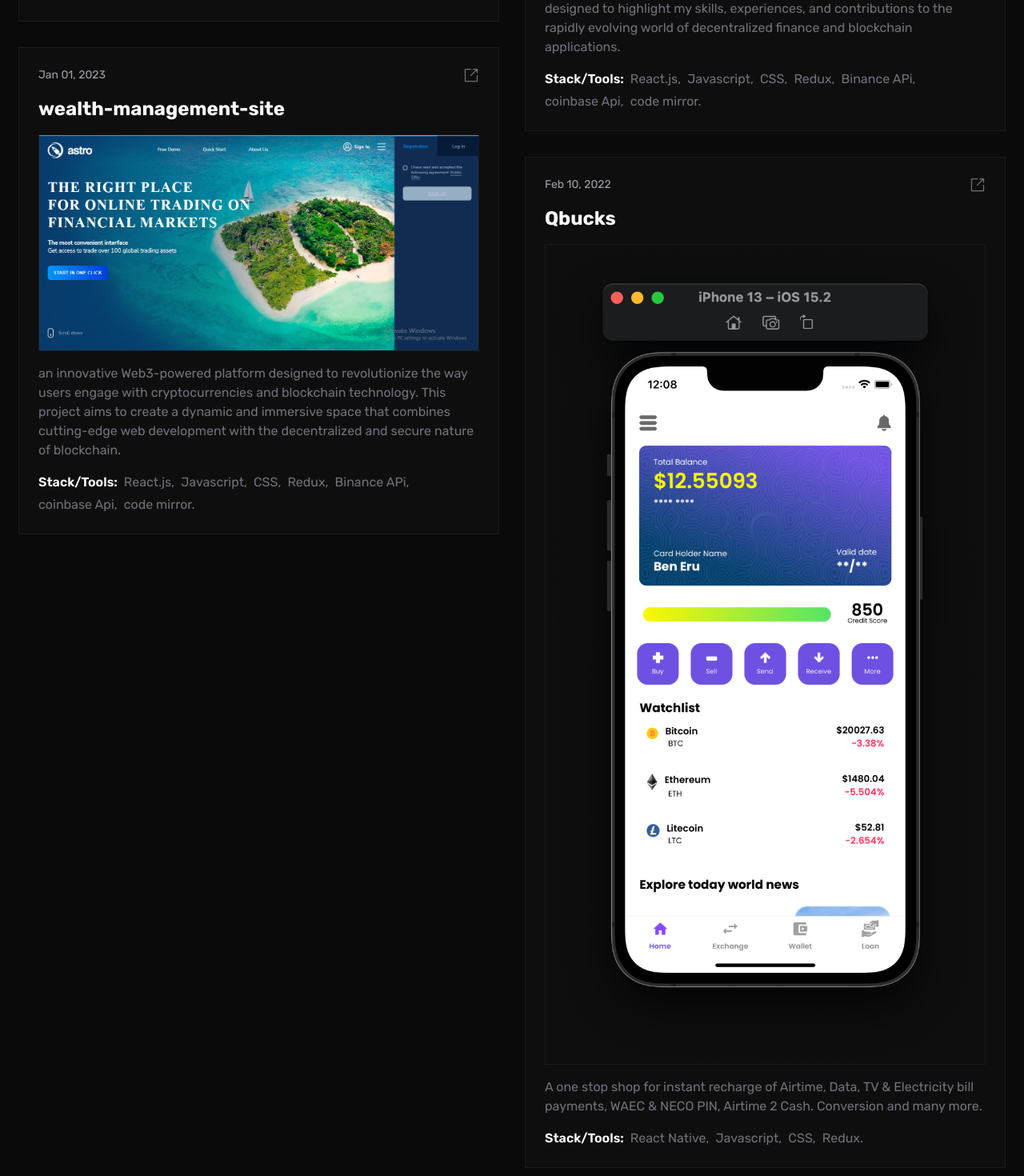
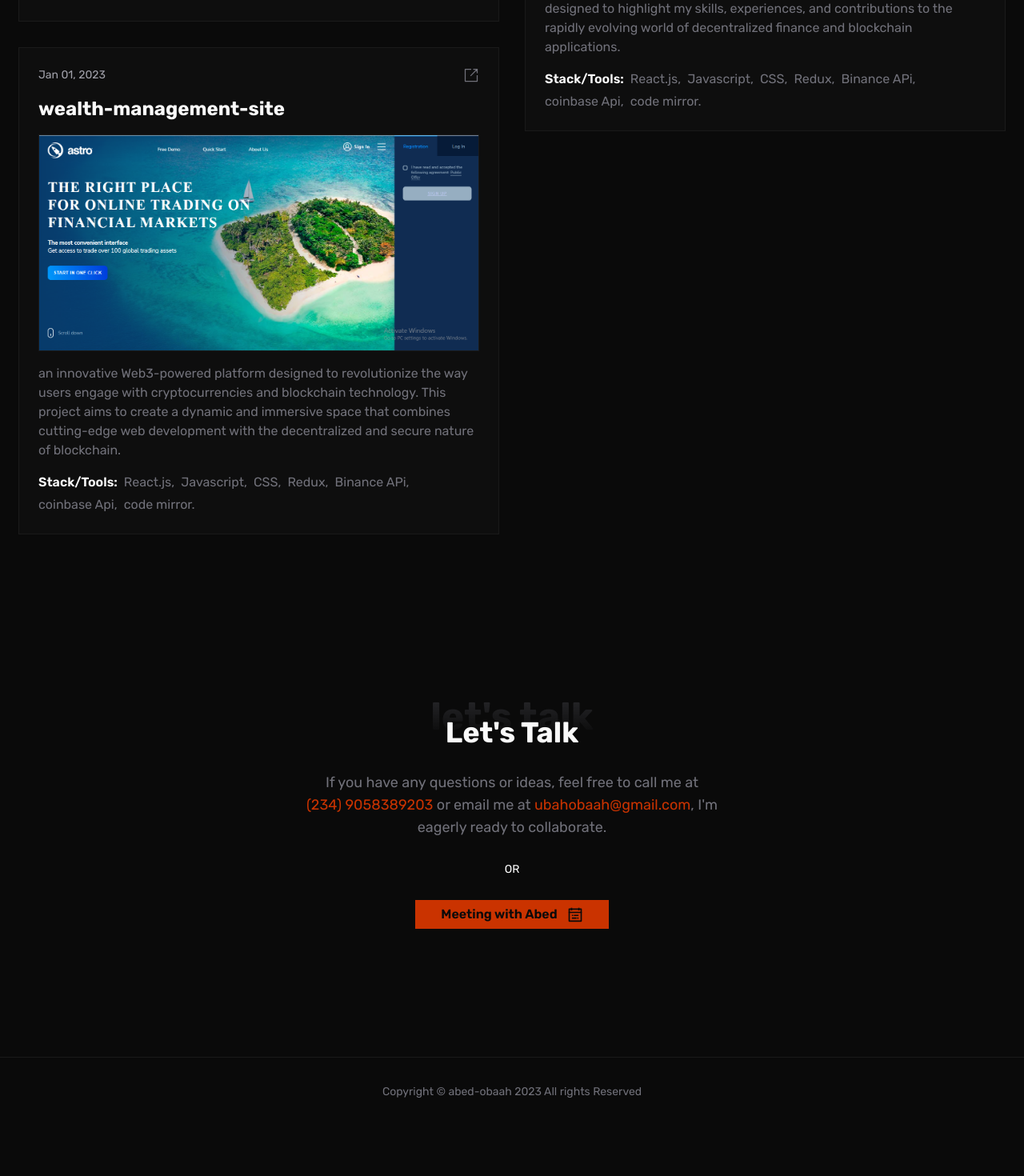
Before and after one commit to abed-obaah/abed-portfolio, a React (Vite) app: page / in a window 1280 px wide. Shown: the part 2450-3920 px from the top of the page at 80% size. After the commit the page ends 3857 px from the top, so only its background shows below. Built offline with nearby package versions, Linux system fonts and the light colour scheme.

Commit message:
new updates

```diff
--- a/src/pages/constant.ts
+++ b/src/pages/constant.ts
@@ -109,16 +109,16 @@
       "#",
   },
 
-  {
-    name: "Qbucks",
-    image: IslandLuxury,
-    desc: "A one stop shop for instant recharge of Airtime, Data, TV & Electricity bill payments, WAEC & NECO PIN, Airtime 2 Cash. Conversion and many more.",
-    date: "Feb 10, 2022",
-    stacks: ["React Native", "Javascript", "CSS", "Redux"],
-    live: "https://qbucks.com.ng",
-    figma:
-      "#",
-  },
+  // {
+  //   name: "Qbucks",
+  //   image: IslandLuxury,
+  //   desc: "A one stop shop for instant recharge of Airtime, Data, TV & Electricity bill payments, WAEC & NECO PIN, Airtime 2 Cash. Conversion and many more.",
+  //   date: "Feb 10, 2022",
+  //   stacks: ["React Native", "Javascript", "CSS", "Redux"],
+  //   live: "https://qbucks.com.ng",
+  //   figma:
+  //     "#",
+  // },
   // {
   //   name: "Davinci-writer",
   //   desc: "Ultimate Ai Creator,blogs,text-to-speach,ad creations.",
```
